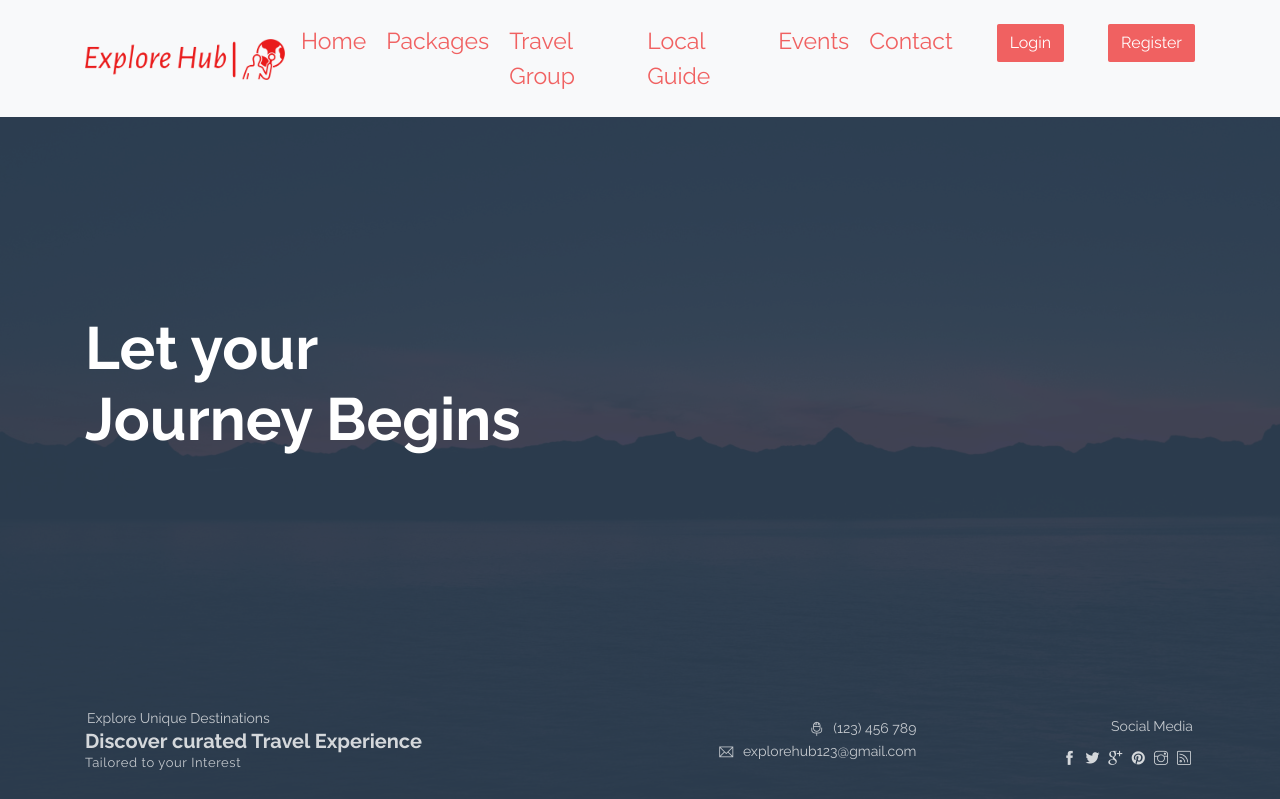
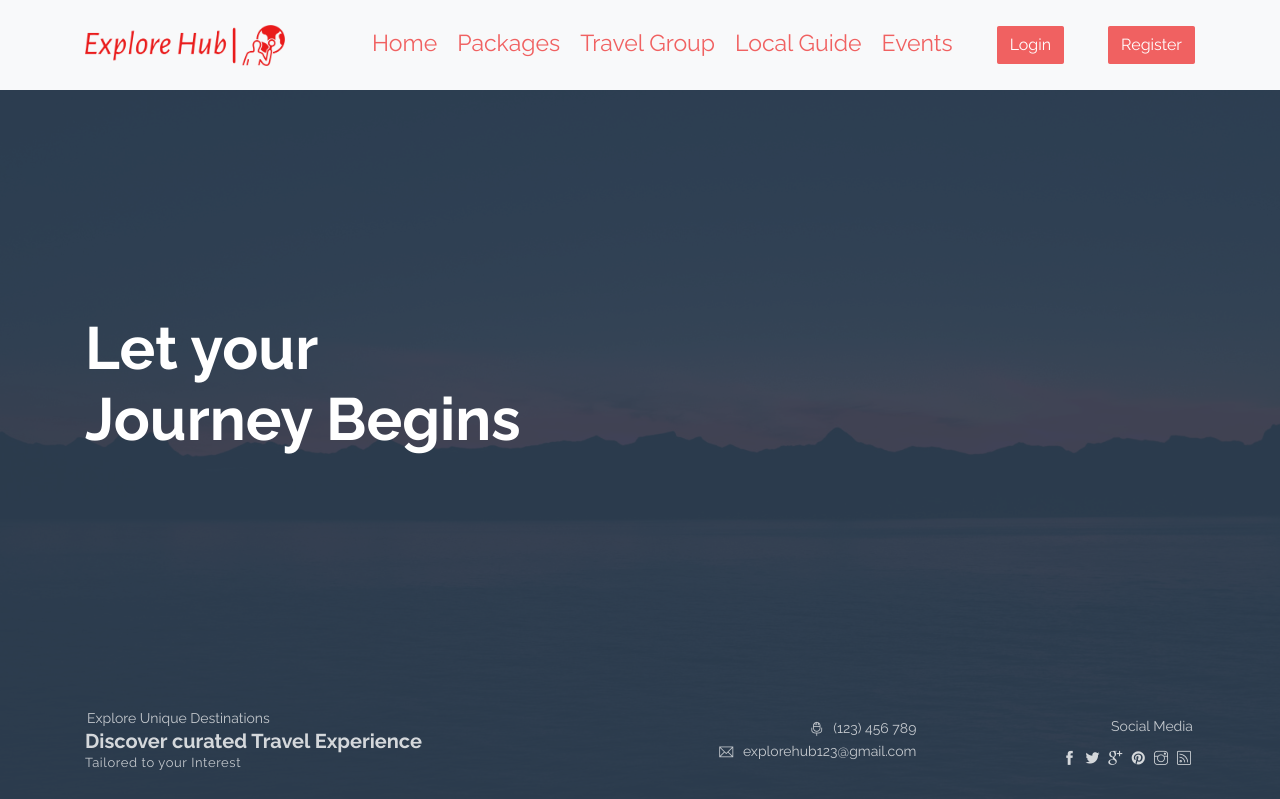
Before and after one commit to kiran-kurian/Explore_Hub, a Django app: page / in a window 1280 px wide. Shown: the top 799 px of the page. Run offline with Django 5.2, Linux system fonts and the light colour scheme; some libraries are stand-ins or nearby versions.

Commit message:
minor updates

```diff
--- a/Explore_Hub/Explore_Hub/settings.py
+++ b/Explore_Hub/Explore_Hub/settings.py
@@ -93,6 +93,7 @@ SOCIAL_AUTH_GOOGLE_OAUTH2_REDIRECT_URI = 'http://127.0.0.1:8000/oauth/complete/g
 LOGIN_REDIRECT_URL = '/'
 LOGOUT_REDIRECT_URL = '/'
 
+PASSWORD_RESET_TIMEOUT = 300
 
 SOCIAL_AUTH_GOOGLE_OAUTH2_KEY = GOOGLE_OAUTH_CLIENT_ID
 SOCIAL_AUTH_GOOGLE_OAUTH2_SECRET = CLIENT_SECRET
--- a/Explore_Hub/templates/layout_main.html
+++ b/Explore_Hub/templates/layout_main.html
@@ -46,9 +46,6 @@
                     </li>
                     <li class="nav-item">
                         <a class="nav-link-md" href="#events">Events</a>
-                    </li>
-                    <li class="nav-item">
-                        <a class="nav-link-md" href="#contact">Contact</a>
                     </li>
                     {% if user.is_authenticated %}
                     Welcome, {{ user.first_name }}
```
